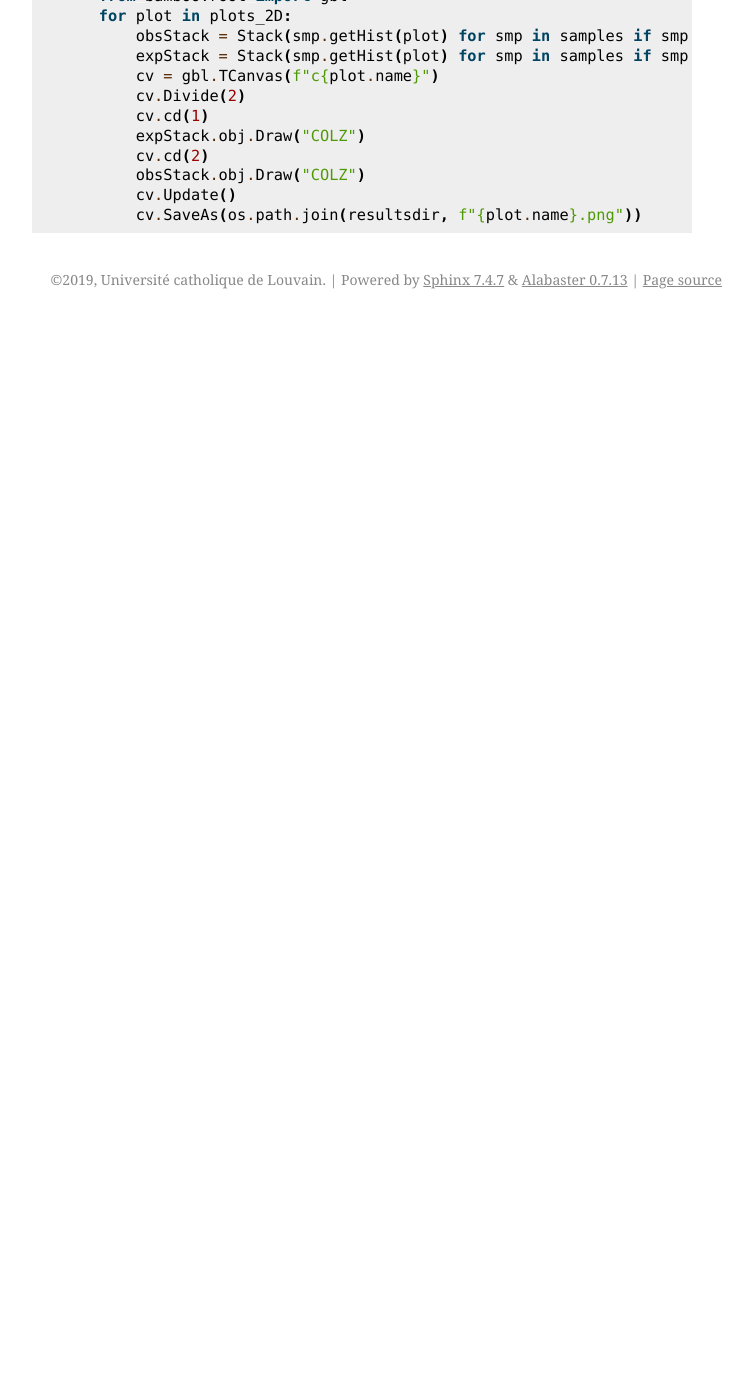
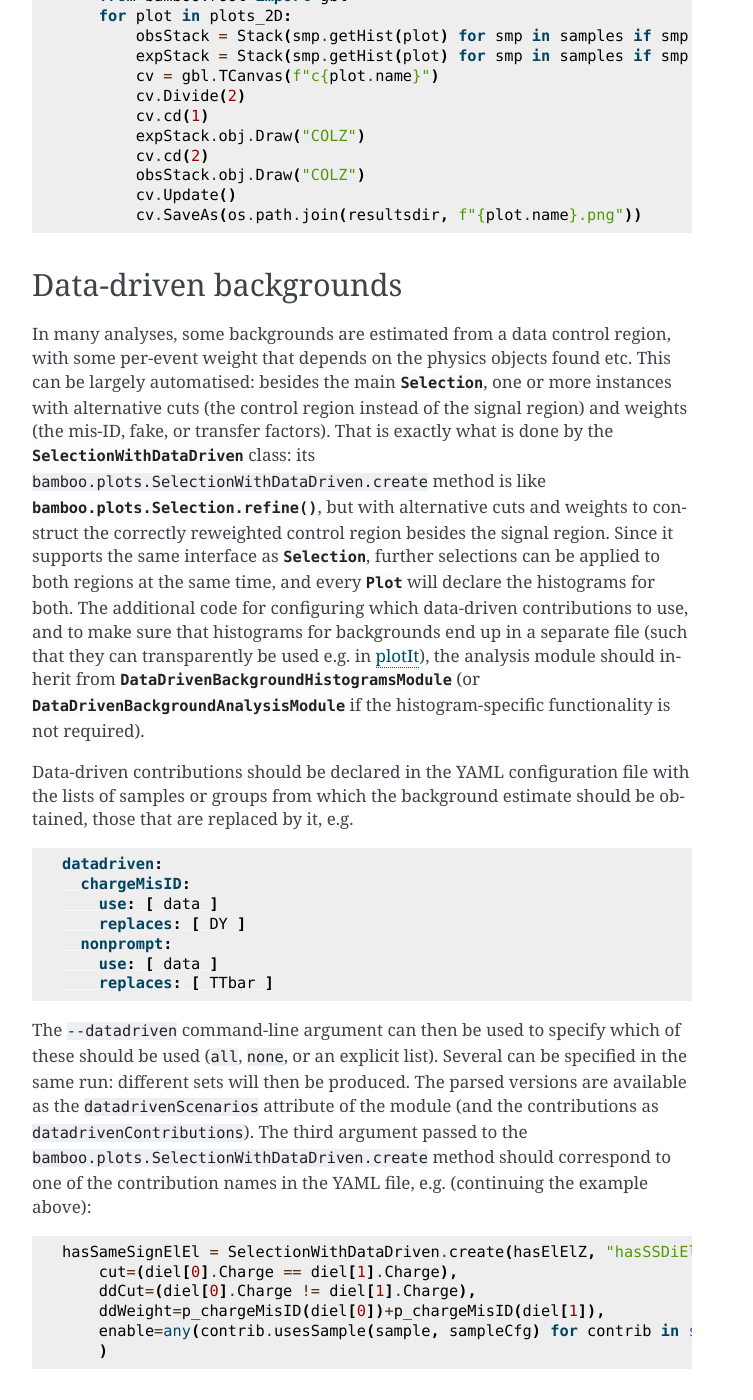
Before and after one commit to recotoolsbenchmarks/BambooAnalysis, a Sphinx documentation site: the page built from doc/recipes.rst, in a window 1280 px wide and 1400 px high, scrolled down 10697 px. Shown: the whole window, without its empty margins (388-1141 px from the left). Built offline with Sphinx 7.4.7, drawn with Linux system fonts in a browser that asks for light colours; cross-references to code outside the pages are shown as plain code; before the commit the page ends 11016 px from its top, so only the background shows below that; some of the changed text lies outside the part shown.

Commit message:
Doc update (with code example)

```diff
--- a/doc/recipes.rst
+++ b/doc/recipes.rst
@@ -571,6 +571,64 @@ As an example, a simple visualisation of 2D histograms could be obtained with
            cv.Update()
            cv.SaveAs(os.path.join(resultsdir, f"{plot.name}.png"))
 
+.. _recipedatadrivenbackgrounds:
+
+Data-driven backgrounds
+-----------------------
+
+In many analyses, some backgrounds are estimated from a data control region,
+with some per-event weight that depends on the physics objects found etc.
+This can be largely automatised: besides the main
+:py:class:`~bamboo.plots.Selection`, one or more instances with alternative
+cuts (the control region instead of the signal region) and weights (the
+mis-ID, fake, or transfer factors). That is exactly what is done by the
+:py:class:`~bamboo.plots.SelectionWithDataDriven` class: its
+:py:staticmethod:`~bamboo.plots.SelectionWithDataDriven.create` method is like
+:py:meth:`bamboo.plots.Selection.refine`, but with alternative cuts and weights
+to construct the correctly reweighted control region besides the signal region.
+Since it supports the same interface as :py:class:`~bamboo.plots.Selection`,
+further selections can be applied to both regions at the same time, and every
+:py:class:`~bamboo.plots.Plot` will declare the histograms for both.
+The additional code for configuring which data-driven contributions to use,
+and to make sure that histograms for backgrounds end up in a separate file
+(such that they can transparently be used e.g. in plotIt_), the analysis module
+should inherit from
+:py:class:`~bamboo.analysismoduldes.DataDrivenBackgroundHistogramsModule` (or
+:py:class:`~bamboo.analysismoduldes.DataDrivenBackgroundAnalysisModule` if the
+histogram-specific functionality is not required).
+
+Data-driven contributions should be declared in the YAML configuration file
+with the lists of samples or groups from which the background estimate should
+be obtained, those that are replaced by it, e.g.
+
+.. code-block:: yaml
+
+ datadriven:
+   chargeMisID:
+     use: [ data ]
+     replaces: [ DY ]
+   nonprompt:
+     use: [ data ]
+     replaces: [ TTbar ]
+
+The ``--datadriven`` command-line argument can then be used to specify which of
+these should be used (``all``, ``none``, or an explicit list).
+Several can be specified in the same run: different sets will then be produced.
+The parsed versions are available as the ``datadrivenScenarios`` attribute of
+the module (and the contributions as ``datadrivenContributions``).
+The third argument passed to the
+:py:staticmethod:`~bamboo.plots.SelectionWithDataDriven.create` method should
+correspond to one of the contribution names in the YAML file, e.g. (continuing
+the example above):
+
+.. code-block:: python
+
+ hasSameSignElEl = SelectionWithDataDriven.create(hasElElZ, "hasSSDiElZ", "chargeMisID",
+     cut=(diel[0].Charge == diel[1].Charge),
+     ddCut=(diel[0].Charge != diel[1].Charge),
+     ddWeight=p_chargeMisID(diel[0])+p_chargeMisID(diel[1]),
+     enable=any(contrib.usesSample(sample, sampleCfg) for contrib in self.datadrivenContributions.values())
+     )
 
 
 .. _bamboo: https://cp3.irmp.ucl.ac.be/~pdavid/bamboo/index.html
```
Also changed, not shown: 1 other file.
